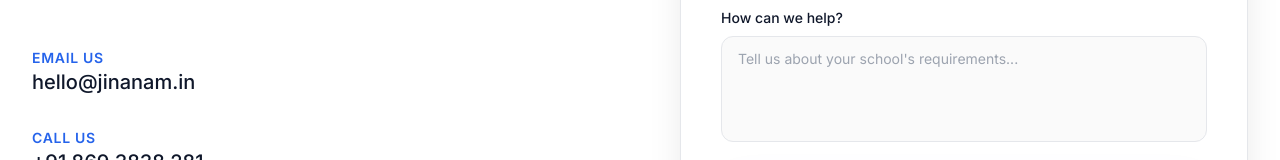
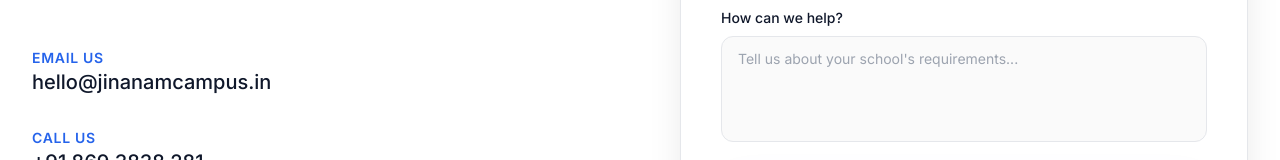
Before and after one commit to sanskarjain09/school-saas-showcase, a Next.js app: page /contact-us in a window 1280 px wide. Shown: the part 366-526 px from the top of the page. Built offline with nearby package versions, Linux system fonts and the light colour scheme; no server answers.

Commit message:
reponsive design

```diff
--- a/src/app/contact-us/page.tsx
+++ b/src/app/contact-us/page.tsx
@@ -27,8 +27,8 @@
               <div className="mt-12 flex flex-col gap-8">
                 <div>
                   <p className="text-sm font-semibold tracking-wider text-accent uppercase">Email us</p>
-                  <a href="mailto:hello@jinanam.in" className="mt-2 text-xl font-medium text-foreground transition-colors hover:text-accent break-all">
-                    hello@jinanam.in
+                  <a href="mailto:hello@jinanamcampus.in" className="mt-2 text-xl font-medium text-foreground transition-colors hover:text-accent break-all">
+                    hello@jinanamcampus.in
                   </a>
                 </div>
 
```
